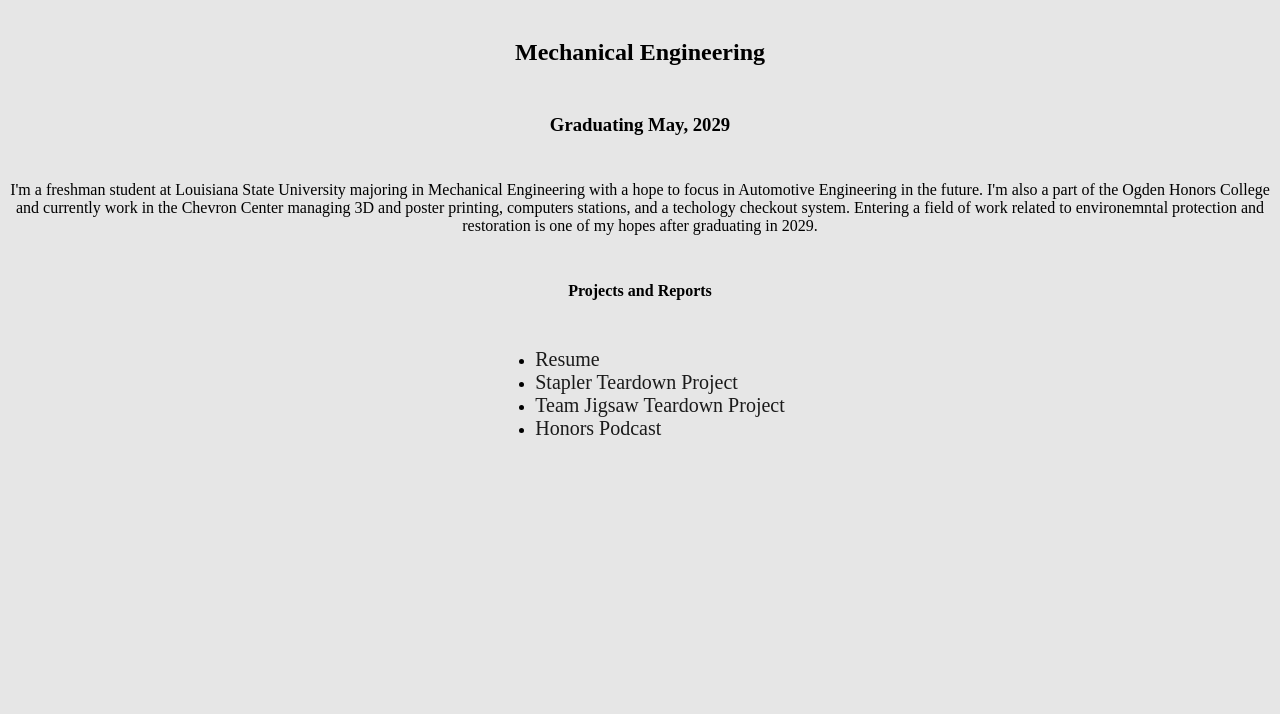
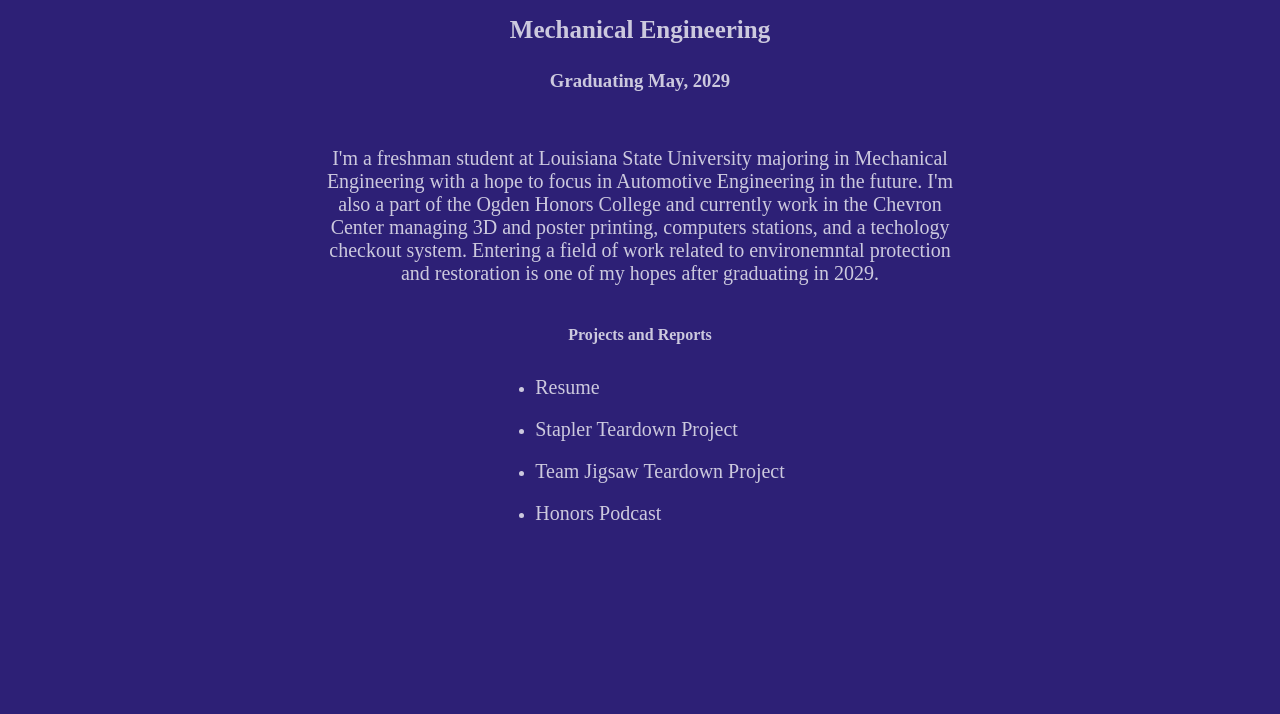
Before and after one commit to Felix444440/Felix444440.github.io, a plain HTML site: page index.html in a window 1280 px wide. Shown: the part 86-800 px from the top of the page. Drawn offline with Linux system fonts and the light colour scheme.

Commit message:
Background

```diff
--- a/Jigsaw.css
+++ b/Jigsaw.css
@@ -1,5 +1,12 @@
+:root{
+    --primaryColor: #ffffff;
+    --text: #ffffffc2;
+    --background: #2d2076;
+    --borderColor: #715af4;
+}
+
 body {
-    background-color: hsl(0, 0%, 90%);
+    background-color: var(--background);
     display: flex;
     justify-content: center;
     align-items: center;
@@ -7,20 +14,25 @@ body {
 }
 
 h1 {
-    color: hsl(0, 0%, 10%);
+    color: var(--text);
     font-family: 'Times New Roman', Times, serif;
 }
 
 #SpeedControlWheel {
-    background-color: hsl(0, 0%, 90%);
+    background-color: var(--background);
     display: flex;
     align-items: center;
     justify-content: center;
     gap: 50px;
+    /* border: 3px var(--borderColor) solid;
+    border-radius: 5px; */
 }
 
 #SpeedWheelDrawing {
     width: 600px;
+    border: 4px var(--borderColor) solid;
+    border-radius: 5px;
+    box-shadow: 5px 5px 7px black;
 }
 
 a {
@@ -29,13 +41,17 @@ a {
 p{
     width: 500px;
     text-align: center;
+    color: var(--text);
 }
 #SpeedWheelImage{
     width: 300px;
+    border: 4px var(--borderColor) solid;
+    border-radius: 5px;
+    box-shadow: 5px 5px 7px black;
 }
 #GroupReport{
     font-size: 20px;
-    color: hsl(0, 0%, 10%);
+    color: var(--text);
     font-family: 'Times New Roman', Times, serif;
     text-decoration: none;
 }
--- a/Podcast.css
+++ b/Podcast.css
@@ -1,12 +1,19 @@
+:root{
+    --primaryColor: #ffffff;
+    --text: #ffffffc2;
+    --background: #2d2076;
+    --borderColor: #715af4;
+}
+
 #Lost {
-    color: hsl(0, 0%, 10%);
+    color: var(--text);
     font-family: 'Times New Roman', Times, serif;
     text-decoration: none;
-    font-size: 20px;
+    font-size: 35px;
 }
 
 body {
-    background-color: hsl(0, 0%, 90%);
+    background-color: var(--background);
     display: flex;
     align-items: center;
     justify-content: center;
@@ -14,7 +21,7 @@ body {
     text-align: center;
     flex-direction: column;
     height: 100vh;
-    color: hsl(0, 0%, 10%);
+    color: var(--text);
     font-family: 'Times New Roman', Times, serif;
     text-decoration: none;
     place-items: center;
--- a/Stapler.css
+++ b/Stapler.css
@@ -1,24 +1,36 @@
+:root{
+    --primaryColor: #ffffff;
+    --text: #ffffffc2;
+    --background: #2d2076;
+    --borderColor: #715af4;
+}
+
 body {
-    background-color: hsl(0, 0%, 90%);
+    background-color: var(--background);
     display: flex;
     align-items: center;
     justify-content: center;
     flex-direction: column;
-    gap: 20px;
     color: hsl(0, 0%, 10%);
     font-family: 'Times New Roman', Times, serif;
 }
 
 h1 {
-    color: hsl(0, 0%, 10%);
+    color: var(--text);
+}
+p{
+    color: var(--text);
 }
 
 #StaplerImage {
     height: 500px;
+    border: 4px var(--borderColor) solid;
+    border-radius: 5px;
+    box-shadow: 5px 5px 7px black;
 }
 
 #StaplerBaseDiv {
-    background-color: hsl(0, 0%, 90%);
+    background-color: var(--background);
     display: flex;
     align-items: center;
     justify-content: center;
@@ -28,13 +40,17 @@ h1 {
 #StaplerDrawing{
     height: 500px;
     rotate: 90deg;
+    border: 4px var(--borderColor) solid;
+    border-radius: 5px;
+    box-shadow: 5px -5px 7px black;
 }
 #StaplerBase{
     text-align: center;
 }
 #IndivReport{
     font-size: 20px;
-    color: hsl(0, 0%, 10%);
+    color: var(--text);
     font-family: 'Times New Roman', Times, serif;
     text-decoration: none;
+    margin-bottom: 20px;
 }
--- a/index.html
+++ b/index.html
@@ -6,9 +6,6 @@
         </title>
     </head>
     <style>
-        p{
-            text-align: center;
-        }
     </style>
     <body>
         <h1>Alexander Aucoin</h1>
@@ -24,16 +21,14 @@
             restoration is one of my hopes after graduating in 2029. </p>
         <h4>Projects and Reports</h4>
         <ul>
-            <li>
-                <a href="Resume.pdf" id="resumeLink">Resume
-                </a></li>
-            <li><a href="Stapler.html" id="StaplerLink">Stapler Teardown
+            <li><a href="Resume.pdf" id="Link">Resume</a></li>
+            <li><a href="Stapler.html" id="Link">Stapler Teardown
                     Project
                 </a></li>
-            <li> <a href="Jigsaw.html" id="JigsawLink">Team Jigsaw Teardown
+            <li> <a href="Jigsaw.html" id="Link">Team Jigsaw Teardown
                     Project
                 </a> </li>
-            <li> <a href="Podcast.html" id="Podcast">Honors Podcast</a> </li>
+            <li> <a href="Podcast.html" id="Link">Honors Podcast</a> </li>
         </ul>
     </body>
 </html>
--- a/style.css
+++ b/style.css
@@ -1,49 +1,63 @@
+:root{
+    --primaryColor: #ffffff;
+    --text: #ffffffc2;
+    --background: #2d2076;
+}
+
 body {
-    background-color: hsl(0, 0%, 90%);
+    /* background-color: hsl(0, 0%, 90%); */
+    background-color: var(--background);
+    color: var(--text);
     display: flex;
     align-items: center;
     justify-content: center;
     flex-direction: column;
-    gap: 10px;
+    gap: 0px;
 }
 
 h1 {
-    color: hsl(0, 0%, 10%);
+    /* color: hsl(0, 0%, 10%); */
+    color: var(--text);
     font-family: 'Times New Roman', Times, serif;
     text-decoration: underline;
     font-size: 35px;
-    gap: 15px;
+    margin-bottom: 10px;
+    background-color: var(--background);
+}
+#Link{
+    color: var(--text);
 }
 
-#resumeLink {
+a{
     font-size: 20px;
-    color: hsl(0, 0%, 10%);
-    font-family: 'Times New Roman', Times, serif;
-    text-decoration:none;
-}
-
-#StaplerLink {
-    font-size: 20px;
-    color: hsl(0, 0%, 10%);
+    color: var(--text);
     font-family: 'Times New Roman', Times, serif;
     text-decoration: none;
 }
 
-#JigsawLink {
+p{
     font-size: 20px;
-    color: hsl(0, 0%, 10%);
-    font-family: 'Times New Roman', Times, serif;
+    color: var(--text);
+    font-family:'Times New Roman', Times, serif;
     text-decoration: none;
+    text-align: center;
+    width: 50vw;
 }
-#Podcast{
-    font-size: 20px;
-    color: hsl(0, 0%, 10%);
-    font-family: 'Times New Roman', Times, serif;
-    text-decoration: none;
+
+h2{
+    font-size: 25px;
+    margin-bottom: 7px;
 }
-#p{
-    font-size: 20px;
-    color: hsl(0, 0%, 10%);
-    font-family: 'Times New Roman', Times, serif;
-    text-decoration: none;
+
+/* ul li a:hover{
+    color: yellow;
+} */
+h3{
+    margin-bottom: 35px;
 }
+h4{
+    margin-bottom: 7px;
+}
+li{
+    line-height: 40px;
+}
```
